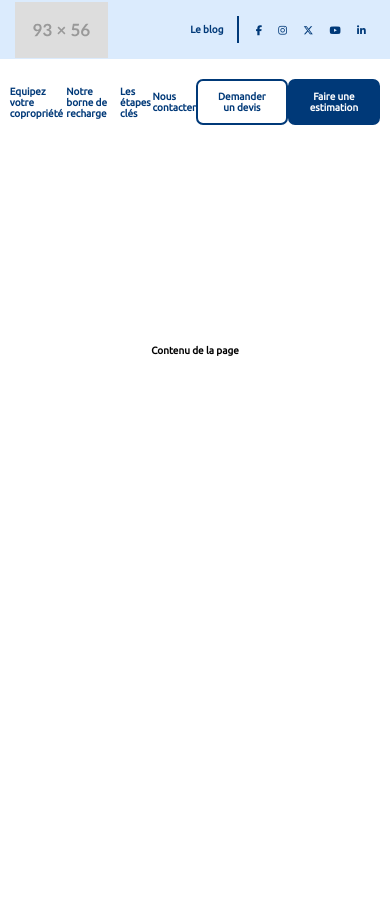
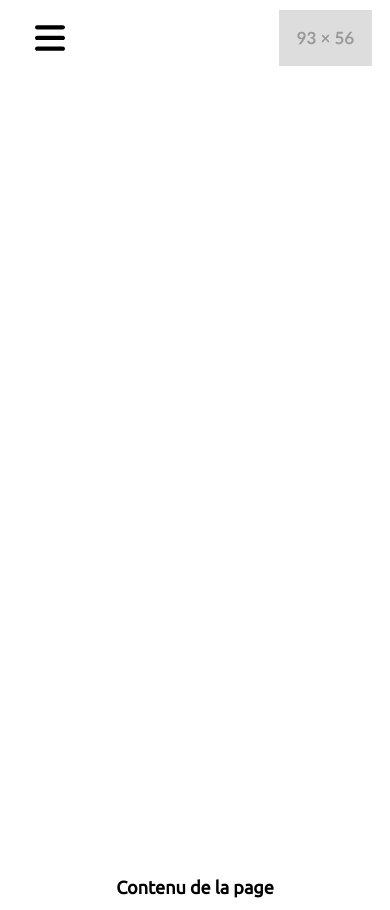
Before and after one commit to BaptisteCls/testTechnique, a plain HTML site: page index.html in a window 390 px wide. Before the commit the page ends 844 px from the top, so only its background shows below. Drawn offline with Linux system fonts and the light colour scheme.

Commit message:
Adding mobile version

```diff
--- a/css/header.css
+++ b/css/header.css
@@ -12,3 +12,57 @@
 .mainHeader>img{
     margin-left: 15px;
 }
+
+.menuButton{
+    background: url(../res/bars-solid.svg);
+    background-repeat: no-repeat;
+    background-position: center;
+    background-size: cover;
+
+    transition: 500ms background-image ease-in-out;
+
+    margin: 15px 35px;
+
+    cursor: pointer;
+
+    border: none;
+
+    width: 30px;
+    height: 30px;
+
+    display: none;
+}
+
+.menuButton:focus{
+    background-image: url(../res/xmark-solid.svg);
+}
+
+@media screen and (max-width: 860px) {
+    .mainHeader{
+        background-color: white;
+        display: grid;
+        grid-template-columns: 20% auto 30%;
+        grid-template-rows: repeat(3,auto);
+    }
+
+    .menuButton{
+        display: block;
+        grid-column: 1/2;
+    }
+
+    .mainHeader>img{
+        grid-column: 3/4;
+
+        justify-self: end;
+
+        margin: 10px 15%;
+    }
+
+    .menuButton:focus ~ .networks{
+        transform: translateX(0%);
+    }
+
+    .menuButton:focus ~ .mainHeader>nav{
+        transform: translateX(0%);
+    }
+}
--- a/css/main.css
+++ b/css/main.css
@@ -22,3 +22,9 @@ body{
 main>h1{
     margin-top: 200px;
 }
+
+@media screen and (max-width: 860px){
+    *{
+        font-size: 18px;
+    }
+}
--- a/css/nav.css
+++ b/css/nav.css
@@ -8,6 +8,8 @@
     display: flex;
     justify-content: space-evenly;
     align-items: center;
+
+    transition: 200ms transform linear;
 }
 
 .mainHeader>nav>a ,.mainHeader>nav>button{
@@ -15,7 +17,7 @@
 
     color: var(--main-dark-blue);
 
-    transition: 200ms all ease-in-out;
+    transition: 200ms color ease-in-out;
 }
 
 .mainHeader>nav>a{
@@ -51,3 +53,25 @@
     background-color: white;
     color: var(--main-dark-blue);
 }
+
+@media screen and (max-width: 860px) {
+    .mainHeader>nav{
+        grid-row: 2/3;
+        grid-column: span 3;
+
+        flex-wrap: wrap;
+
+        height: 400px;
+
+        transform: translateX(-100%);
+    }
+
+    .mainHeader>nav>a {
+        width: 75%;
+    }
+
+    .mainHeader>nav>button{
+        width: 40%;
+        height: 70px;
+    }
+}
--- a/css/networks.css
+++ b/css/networks.css
@@ -6,6 +6,8 @@
     display: flex;
     align-items: center;
     justify-content: space-around;
+
+    transition: 200ms transform linear;
 }
 
 .networks a, .networks i{
@@ -22,3 +24,37 @@
     padding: 8px;
     padding-right: 14px;
 }
+
+@media screen and (max-width: 860px) {
+    .networks{
+        width: 100%;
+        grid-column: span 3;
+
+        margin: 0;
+        padding: 20px 0;
+
+        background-color: var(--main-light-blue);
+
+        flex-wrap: wrap;
+        justify-content: center;
+
+        transform: translateX(-100%);
+    }
+
+    .networks a{
+        width: 50%;
+
+        margin: 0 20%;
+        padding: 20px 5%;
+
+        border-right: none;
+        border-bottom: 2px solid var(--main-dark-blue);
+
+    }
+
+    .networks i{
+        width: 10%;
+
+        padding: 20px 0;
+    }
+}
--- a/index.html
+++ b/index.html
@@ -22,6 +22,7 @@
 <body>
 
     <header class="mainHeader">
+        <button class="menuButton"></button>
 
         <img src="./res/93x56.svg" alt="logo" class="logo">
 
```
Also changed, not shown: res/bars-solid.svg (added), res/xmark-solid.svg (added).
